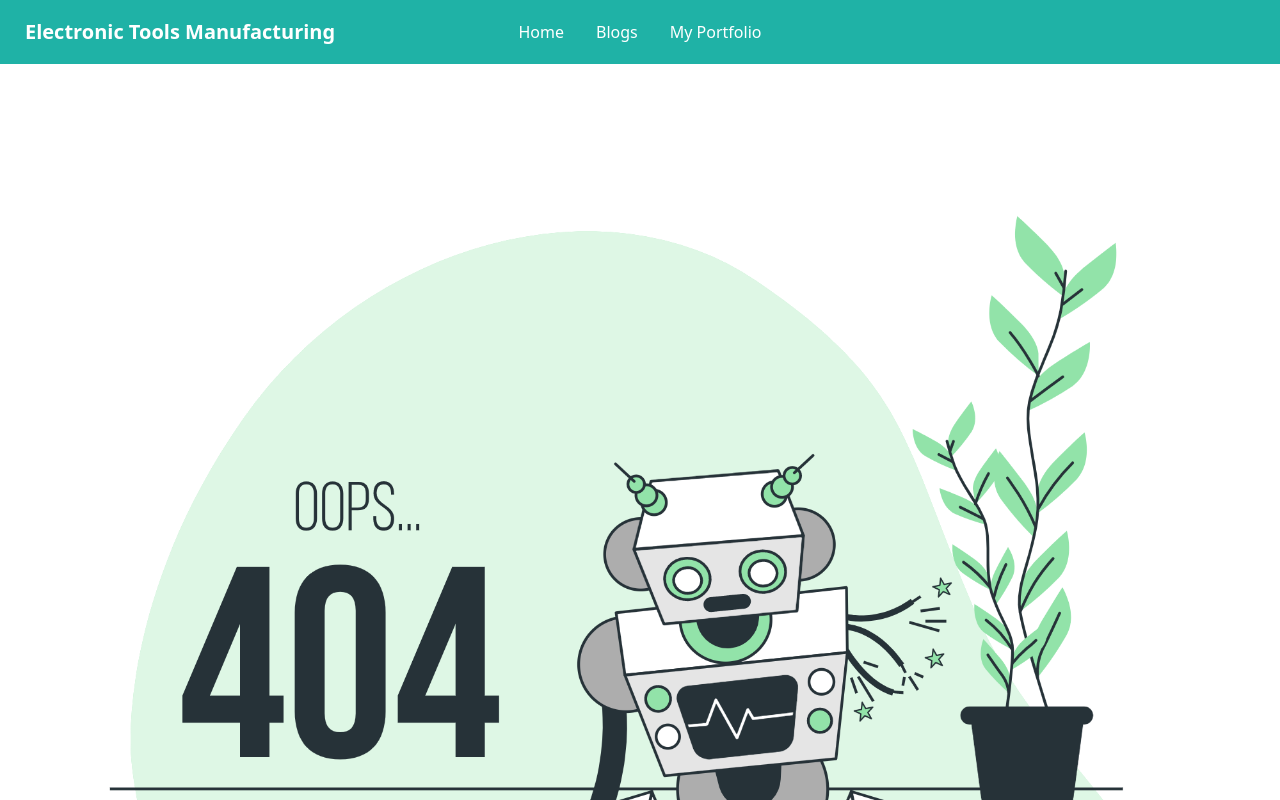
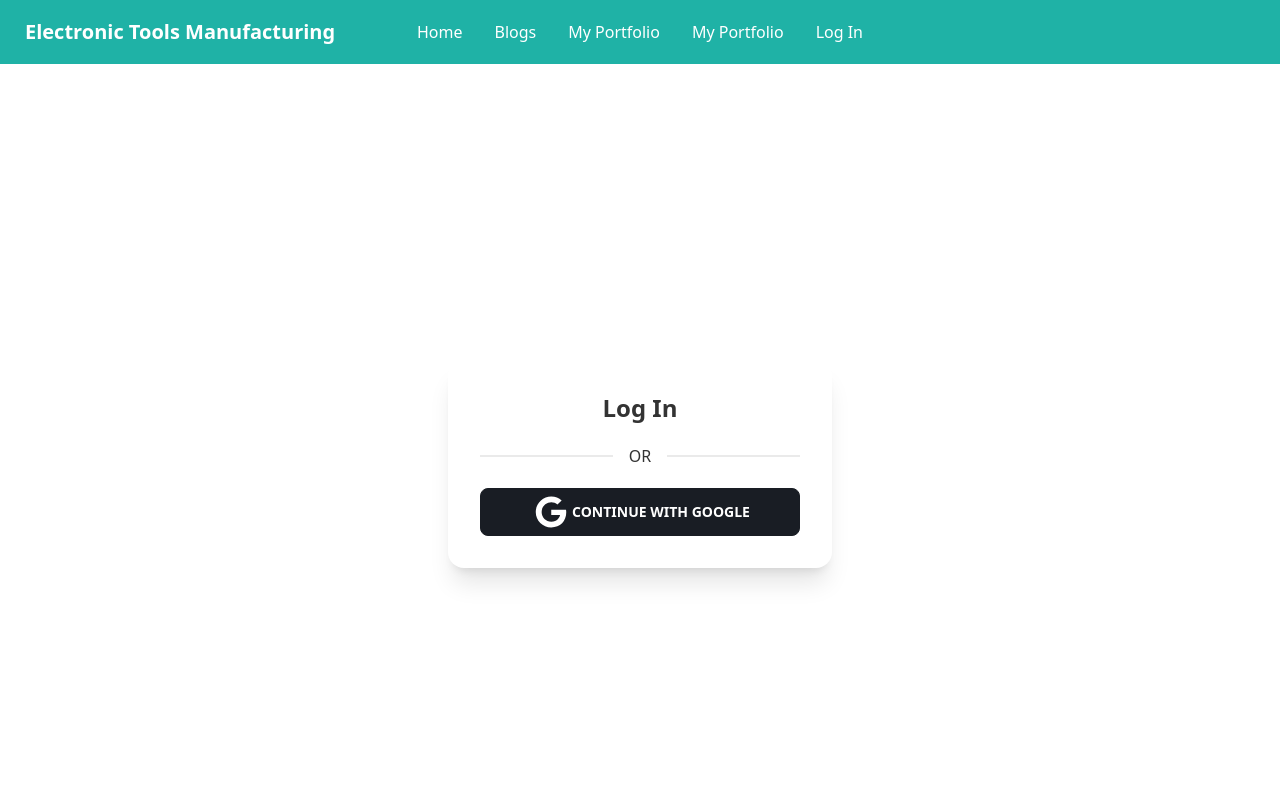
Before and after one commit to atiqurrahman96/manufacturer-client-side-assignment, a React (Create React App) app: page /login in a window 1280 px wide. Shown: the top 800 px of the page. Built offline with nearby package versions, Linux system fonts and the light colour scheme; no server answers.

Commit message:
loading component added

```diff
--- a/package.json
+++ b/package.json
@@ -11,6 +11,7 @@
     "react": "^18.1.0",
     "react-dom": "^18.1.0",
     "react-firebase-hooks": "^5.0.3",
+    "react-hook-form": "^7.31.2",
     "react-icons": "^4.3.1",
     "react-query": "^3.39.0",
     "react-router-dom": "^6.3.0",
--- a/src/App.js
+++ b/src/App.js
@@ -4,6 +4,7 @@
 import Blogs from './Blogs/Blogs';
 import MyPortfolio from './MyPortfolio/MyPortfolio';
 import Home from './Pages/Home/Home';
+import Login from './Shared/Login';
 import Navbar from './Shared/Navbar';
 import PageNotFound from './Shared/PageNotFound';
 
@@ -18,7 +19,7 @@
         <Route path='/home' element={<Home></Home>}></Route>
         <Route path='/blogs' element={<Blogs />}></Route>
         <Route path='/portfolio' element={<MyPortfolio />}></Route>
-
+        <Route path='/login' element={<Login />}></Route>
 
 
 
--- a/src/Pages/Home/Home.js
+++ b/src/Pages/Home/Home.js
@@ -1,5 +1,6 @@
 import React from 'react';
 import Footer from '../../Shared/Footer/Footer';
+
 import Approach from './Approach';
 import Banner from './Banner';
 import BusinessSummary from './BusinessSummary';
@@ -19,6 +20,7 @@
             <Reviews></Reviews>
             <Information></Information>
             <Approach></Approach>
+
             <Footer></Footer>
         </div>
     );
--- a/src/Shared/Footer/Footer.js
+++ b/src/Shared/Footer/Footer.js
@@ -19,8 +19,10 @@
             </div>
 
             <FooterContainer />
-            <p className='text-center'>Copyright@{date}</p>
-            <FaFacebookSquare />
+            <div>
+                <p className='text-center mt-2'>Copyright@{date} all rights reserved</p>
+            </div>
+
         </footer>
     );
 };
--- a/src/Shared/Footer/FooterContainer.js
+++ b/src/Shared/Footer/FooterContainer.js
@@ -30,7 +30,19 @@
                     <a className="text-decoration-none" href="">Contact us</a>
 
                 </div>
+                <div className='flex justify-center items-center'>
+                    <div class="grid grid-flow-col gap-4">
+                        <a><svg xmlns="http://www.w3.org/2000/svg" width="24" height="24" viewBox="0 0 24 24" class="fill-current"><path d="M24 4.557c-.883.392-1.832.656-2.828.775 1.017-.609 1.798-1.574 2.165-2.724-.951.564-2.005.974-3.127 1.195-.897-.957-2.178-1.555-3.594-1.555-3.179 0-5.515 2.966-4.797 6.045-4.091-.205-7.719-2.165-10.148-5.144-1.29 2.213-.669 5.108 1.523 6.574-.806-.026-1.566-.247-2.229-.616-.054 2.281 1.581 4.415 3.949 4.89-.693.188-1.452.232-2.224.084.626 1.956 2.444 3.379 4.6 3.419-2.07 1.623-4.678 2.348-7.29 2.04 2.179 1.397 4.768 2.212 7.548 2.212 9.142 0 14.307-7.721 13.995-14.646.962-.695 1.797-1.562 2.457-2.549z"></path></svg></a>
+                        <a><svg xmlns="http://www.w3.org/2000/svg" width="24" height="24" viewBox="0 0 24 24" class="fill-current"><path d="M19.615 3.184c-3.604-.246-11.631-.245-15.23 0-3.897.266-4.356 2.62-4.385 8.816.029 6.185.484 8.549 4.385 8.816 3.6.245 11.626.246 15.23 0 3.897-.266 4.356-2.62 4.385-8.816-.029-6.185-.484-8.549-4.385-8.816zm-10.615 12.816v-8l8 3.993-8 4.007z"></path></svg></a>
+                        <a><svg xmlns="http://www.w3.org/2000/svg" width="24" height="24" viewBox="0 0 24 24" class="fill-current"><path d="M9 8h-3v4h3v12h5v-12h3.642l.358-4h-4v-1.667c0-.955.192-1.333 1.115-1.333h2.885v-5h-3.808c-3.596 0-5.192 1.583-5.192 4.615v3.385z"></path></svg></a>
+                    </div>
+                </div>
+
+
+
             </div>
+
+
         </div>
     );
 };
--- /dev/null
+++ b/src/Shared/Loading.js
@@ -0,0 +1,11 @@
+import React from 'react';
+
+const Loading = () => {
+    return (
+        <div className='h-screen flex justify-center items-center'>
+            <button class="btn loading text-purple-600">Processing</button>
+        </div>
+    );
+};
+
+export default Loading;
--- /dev/null
+++ b/src/Shared/Login.js
@@ -0,0 +1,29 @@
+import React from 'react';
+import { FaGoogle } from "react-icons/fa";
+import { useSignInWithGoogle } from 'react-firebase-hooks/auth';
+import auth from '../firebase.init';
+import Loading from './Loading';
+const Login = () => {
+    // step sign in with google
+    const [signInWithGoogle, user, loading, error] = useSignInWithGoogle(auth);
+    if (loading) {
+        return <Loading></Loading>
+    }
+    if (user) {
+        console.log('user got', user);
+    }
+    return (
+        <div className='flex h-screen justify-center items-center'>
+            <div class="card w-96 bg-base-100 shadow-xl">
+                <div class="card-body">
+                    <h2 class="text-2xl font-bold text-center">Log In</h2>
+                    <div class="divider">OR</div>
+                    <button class="btn text-white"><FaGoogle size="2rem" style={{ margin: '5px' }} />Continue with Google</button>
+
+                </div>
+            </div>
+        </div>
+    );
+};
+
+export default Login;
--- a/src/Shared/Navbar.js
+++ b/src/Shared/Navbar.js
@@ -8,6 +8,8 @@
             <Link to='/home'>Home</Link>
             <Link to='/blogs'>Blogs</Link>
             <Link to='/portfolio'>My Portfolio</Link>
+            <Link to='/portfolio'>My Portfolio</Link>
+            <Link to='/login'>Log In</Link>
         </li>
 
     </>
```
Also changed, not shown: 1 other file (tests, documents, lock files or other folders).
